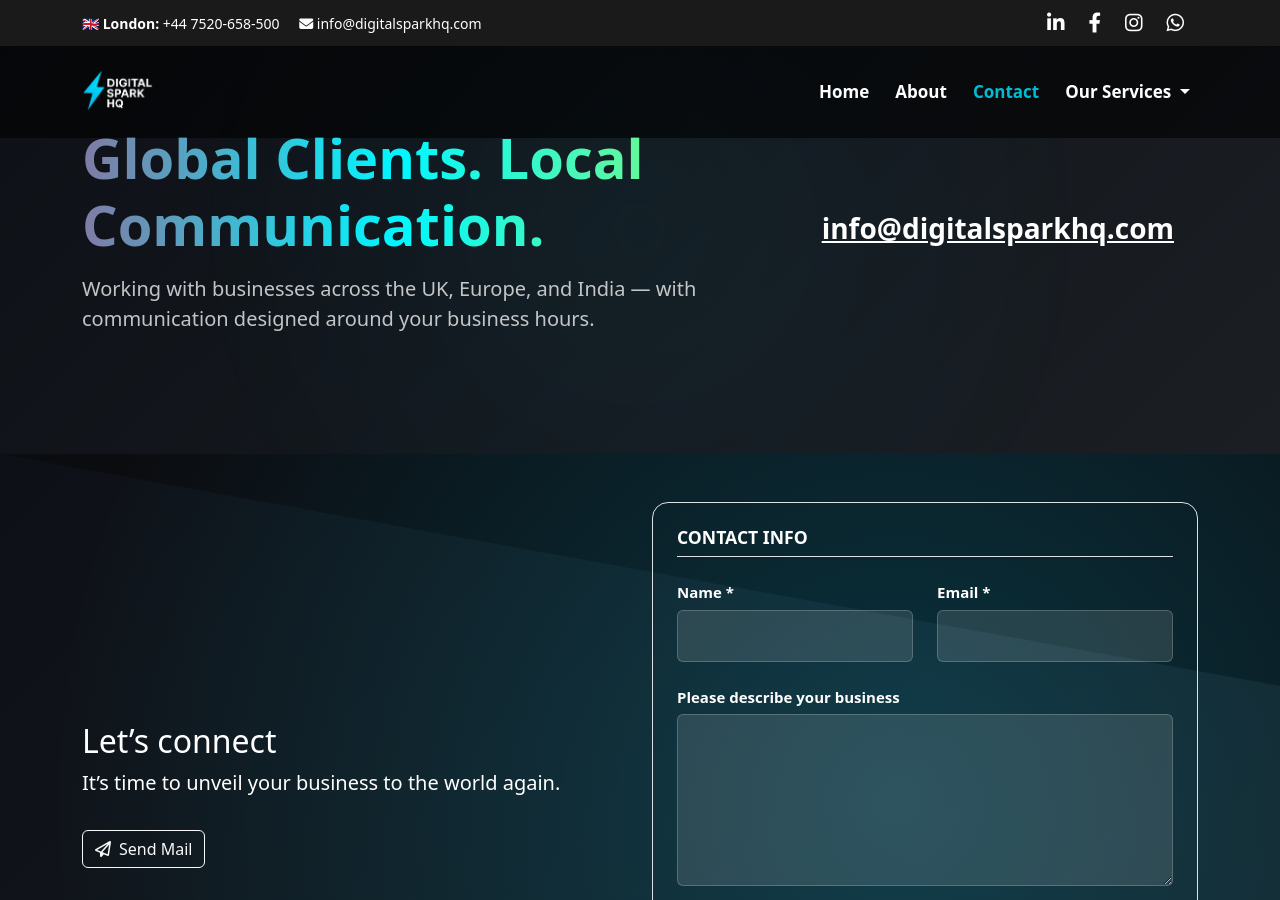
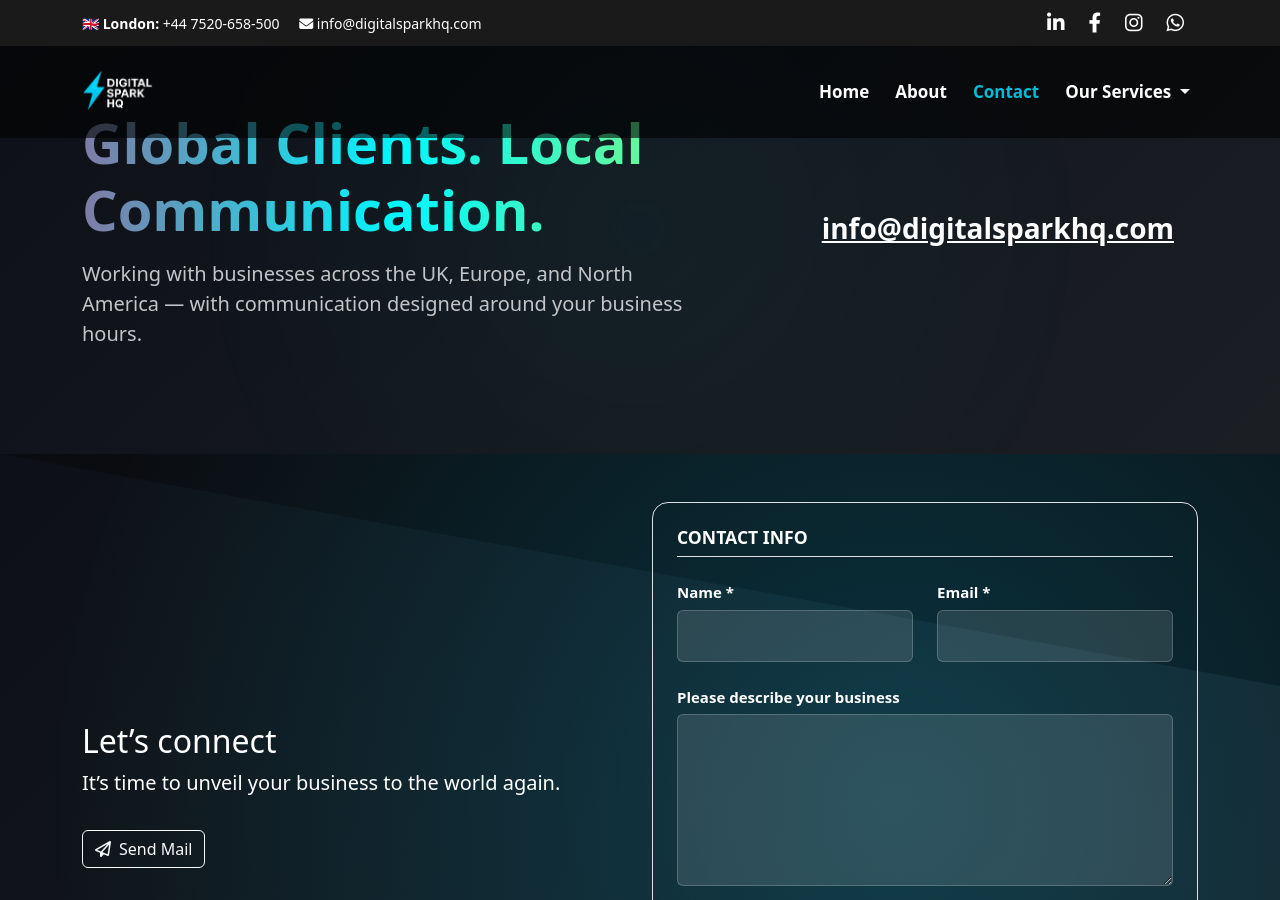
Before and after one commit to Iambiswajit-C/digitalsparkhq, a Jekyll site: the page built from contact.md, in a window 1280 px wide and 900 px high, scrolled down 896 px. Built offline with Jekyll 4.4.1, drawn with Linux system fonts in a browser that asks for light colours.

Commit message:
Update contact.md

```diff
--- a/contact.md
+++ b/contact.md
@@ -1,7 +1,7 @@
 ---
 layout: default
 title: "Contact Digital Spark HQ | Speak With Our Growth Team"
-description: "Talk to our digital growth experts about your website, SEO, or marketing strategy. Serving clients across the UK, Europe, and India with fast, reliable communication."
+description: "Talk to our digital growth experts about your website, SEO, or marketing strategy. Serving clients across the UK, Europe, and North America with fast, reliable communication."
 breadcrumb:
   - name: "Home"
     url: "https://digitalsparkhq.com/"
@@ -53,7 +53,7 @@
       </h2>
 
       <p class="lead text-white-75 mb-0" style="max-width:650px;">
-        Working with businesses across the UK, Europe, and India — with communication designed around your business hours.
+        Working with businesses across the UK, Europe, and North America — with communication designed around your business hours.
       </p>
 
     </div>
```
